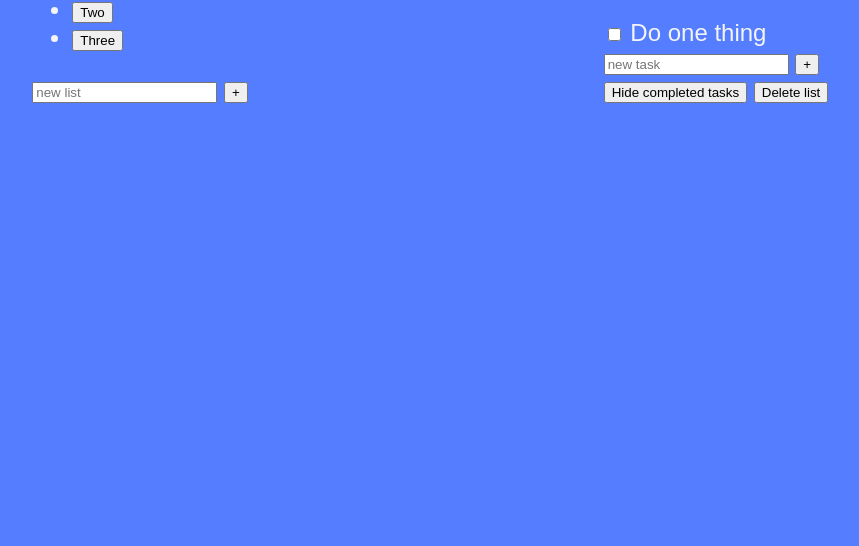
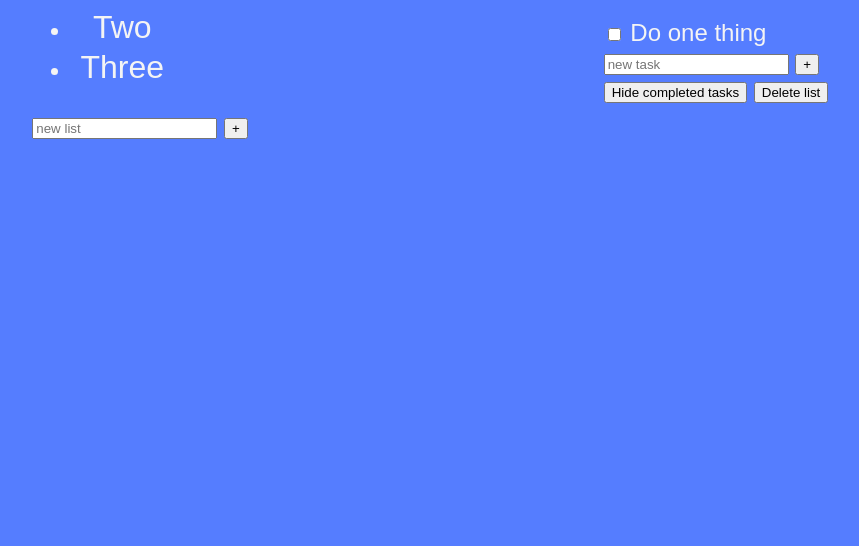
Before and after one commit to sashaij/todo_list, a website built with webpack: page src/template.html in a window 1280 px wide. Shown: the part 254-800 px from the top of the page, without its empty margins (180-1039 px from the left). Built offline with nearby package versions, Linux system fonts and the light colour scheme.

Commit message:
Add style to list buttons

```diff
--- a/src/styles/main.css
+++ b/src/styles/main.css
@@ -33,6 +33,15 @@ body {
 
 }
 
+.list-button {
+    width: 100px;
+    height: 40px;
+    border: none;
+    background-color: var(--clr-primary);
+    color: var(--clr-light);
+    font-size: 2rem;
+}
+
 #app-title {
     grid-area: title;
 }
```
